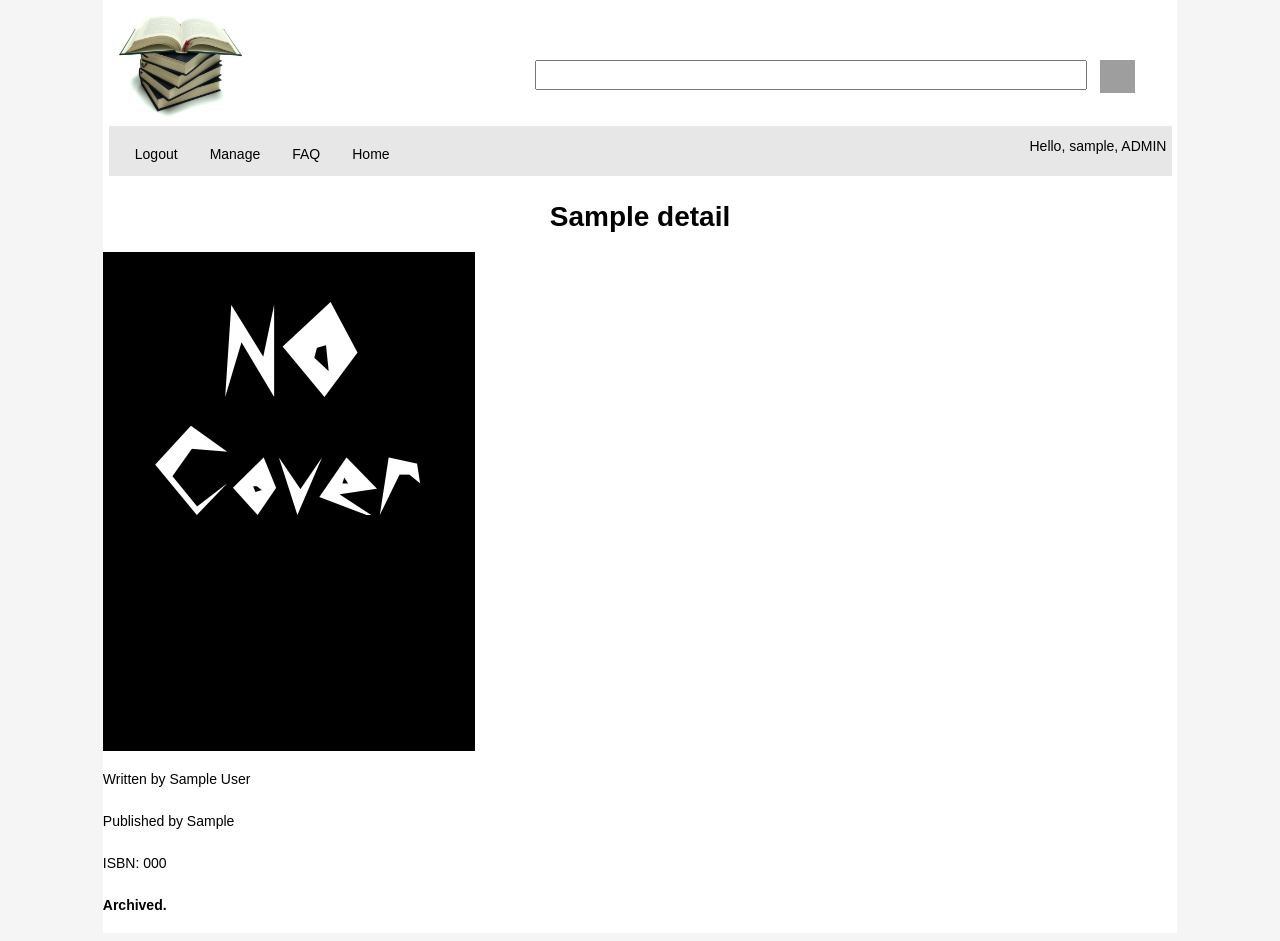
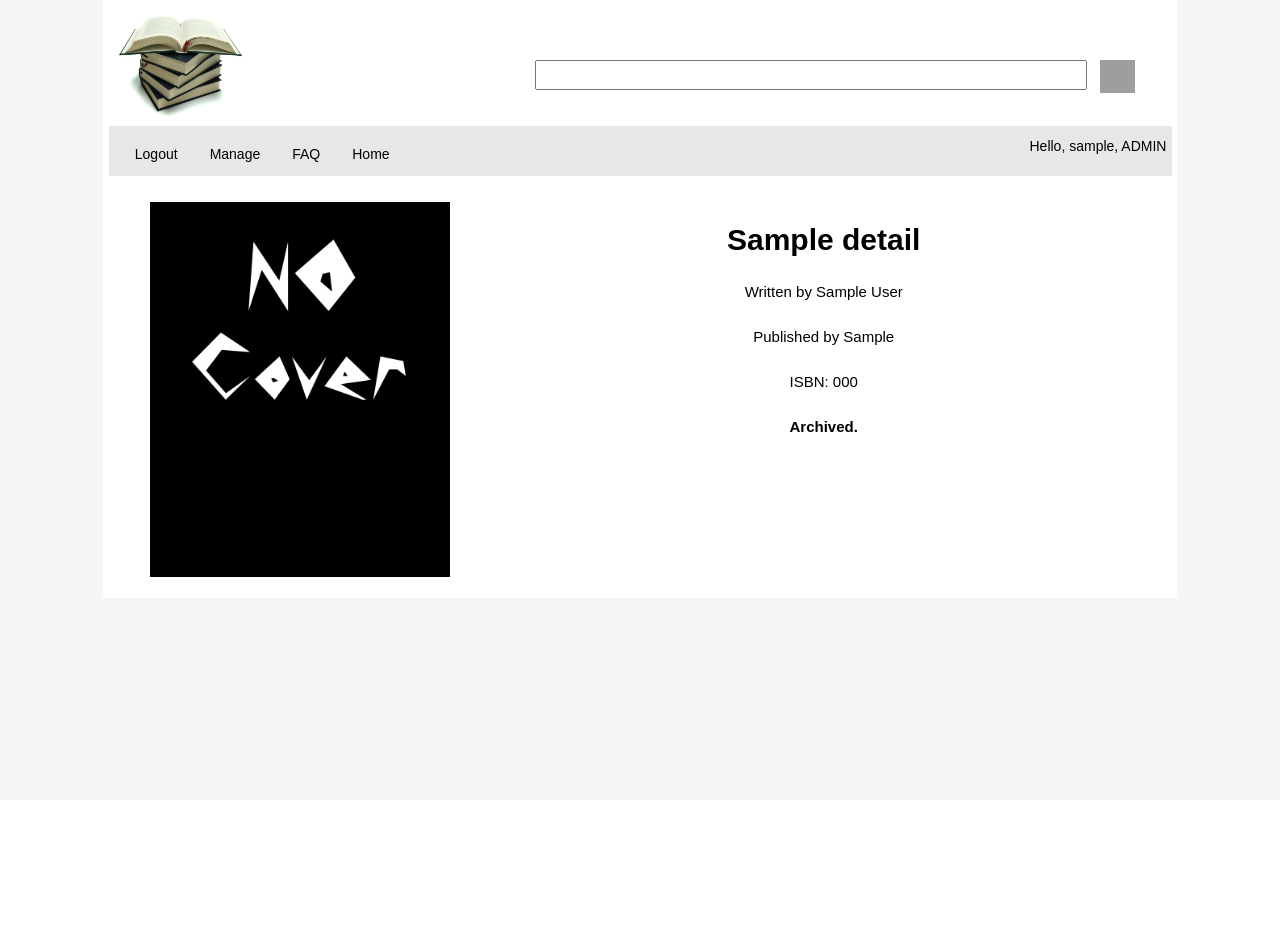
Before and after one commit to roshsinghal/Project-3660, a PHP site: page /bookDetails.php?selectID=1 in a window 1280 px wide. After the commit the page ends 577 px from the top, so only its background shows below. Run offline with PHP 8.4, Linux system fonts and the light colour scheme; the visitor is signed in with stand-in values (Sample User, id 1); tables that the repository leaves empty or names only in its code hold one stand-in row (values such as "Sample post"); grey boxes are pictures that could not be loaded.

Commit message:
Book Details css applied

```diff
--- a/bookDetails.php
+++ b/bookDetails.php
@@ -10,11 +10,12 @@ session_start(); // Starting Session
 </head>
 
 <title>
-Book Rental Service
+Book-Book Rental Service
 </title>
 <body>
 <?php
 	require 'navigation.php';
+
 
 	$username = 'group7';
 	$password = 'zpakwn';
@@ -27,15 +28,20 @@ Book Rental Service
 	if(mysql_num_rows($result) > 0)
 	{
 		$val = mysql_fetch_row($result);
-		echo "<h1 align=\"center\">$val[0]</h1>";
+
+		echo '<div class="bookDetailContainer">'; //container to hold the book image and its info
+
 		if(file_exists("images/$_REQUEST[selectID].jpg"))
 		{
-			echo "<img src=\"images/$_REQUEST[selectID].jpg\" alt=\"$val[0]\">";
+			echo "<img class=\"bookImg\" src=\"images/$_REQUEST[selectID].jpg\" alt=\"$val[0]\">";
 		}
 		else
 		{
-			echo "<img src=\"images/nocover.jpg\" alt=\"$val[0]\">";
+			echo "<img class=\"bookImg\" src=\"images/nocover.jpg\" alt=\"$val[0]\">";
 		}
+
+		echo '<div class="bookInfoContainer">';
+		echo "<h1 align=\"center\">$val[0]</h1>";
 		echo "<p>Written by $val[5]</p>";
 		echo "<p>Published by $val[1]</p>";
 		echo "<p>ISBN: $val[2]</p>";
@@ -79,6 +85,7 @@ Book Rental Service
 	{
 		echo '<p>Book does not exist.</p>';
 	}
+	echo '</div>';
 ?>
 
 	<div id="fire_mod" class="popupContainer" style="display:none;">
@@ -153,5 +160,6 @@ Book Rental Service
 </script>
 
 </div>
+</div>
 </body>
 </html>
--- a/mainCSS.css
+++ b/mainCSS.css
@@ -86,12 +86,13 @@ div.faqContainer{
 p{
 	line-height: 2em;
 }
+
 div.detailContainer{
 	margin: auto;
 	width: 580px;
 	position: absolute;
-    left: 50%;
-    margin-left: -140px;
+    	left: 50%;
+    	margin-left: -140px;
 	margin-top: 60px;
 	text-align:center;
 	font-size: 18;
@@ -109,6 +110,7 @@ div.innerDetailContainer{
 input.buttonMargin{
 	margin-top:8px;
 }
+
 img.imgList{
 	padding-top: 30px;
 	padding-left:35px;
@@ -116,6 +118,31 @@ img.imgList{
 	border-radius: 8px;
 	height: 300px;
 	width: 225px;
+}
+
+div.bookDetailContainer{
+	width: 95%;
+	height: auto;
+	background-color: white;
+	margin:auto;
+}
+
+div.bookInfoContainer{
+
+	width: 60%;
+	position: relative;
+	font-size: 15;
+	float:right;
+	left: %;
+	text-align: center;
+	padding: 2%;
+	margin:auto;
+}
+
+img.bookImg{
+	height: 375px;
+	width: 300px;
+	padding: 2%;
 }
 
 table{
```
